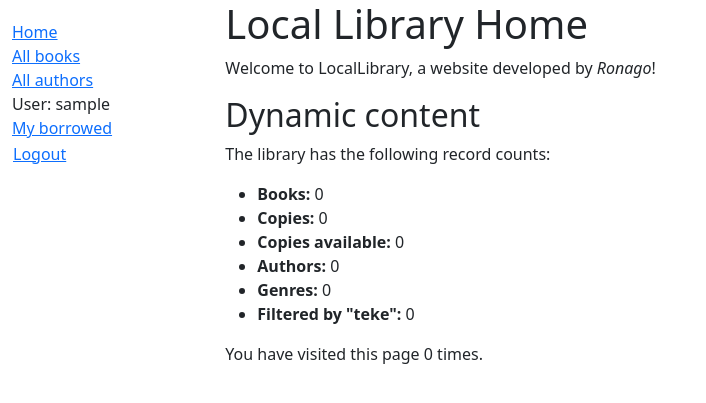
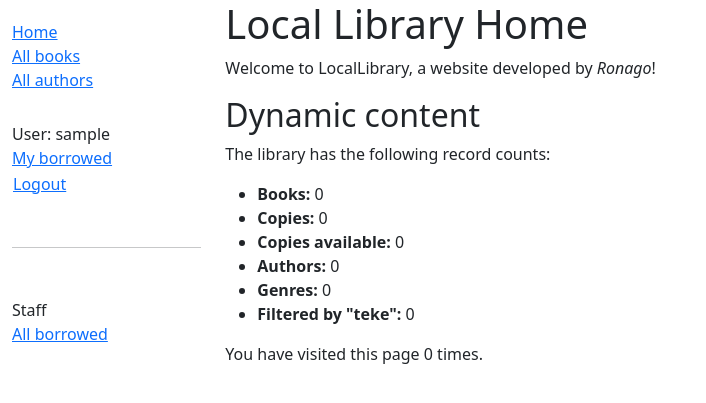
Before and after one commit to NotRonago/django_local_library, a Django app: page /catalog/ in a window 1280 px wide. Shown: the top 403 px of the page, without its empty margins (0-706 px from the left). Run offline with Django 5.2, Linux system fonts and the light colour scheme; the visitor is signed in with stand-in values (Sample User, id 1); data that the repository does not hold is empty.

Commit message:
Creating User authentication and Librarian permission

```diff
--- a/locallibrary/catalog/admin.py
+++ b/locallibrary/catalog/admin.py
@@ -18,7 +18,7 @@ class AuthorAdmin(admin.ModelAdmin):
 # @admin.register(BookInstace)
 class BookInstaceAdmin(admin.TabularInline):
     model = BookInstace
-    list_display = ['book', 'status', 'due_back', 'borrowe', 'id',]
+    list_display = ['book', 'status', 'due_back', 'borrower', 'id',]
     list_filter = ['status', 'due_back']
     extra = 0
 
--- a/locallibrary/catalog/models.py
+++ b/locallibrary/catalog/models.py
@@ -3,6 +3,7 @@ from django.urls import reverse
 from django.conf import settings
 from django.contrib.auth.models import User
 from datetime import date
+from django.contrib.auth.models import PermissionsMixin
 import uuid
 
 # Create your models here.
@@ -82,6 +83,7 @@ class BookInstace(models.Model):
 
     class Meta:
         ordering = ['due_back']
+        permissions = (('can_mark_returned', 'Set book as returned'),)
 
 class Author(models.Model):
     first_name = models.CharField(max_length= 100)
--- a/locallibrary/catalog/templates/catalog/base_generic.html
+++ b/locallibrary/catalog/templates/catalog/base_generic.html
@@ -24,9 +24,7 @@
               <li><a href="{% url 'books' %}">All books</a></li>
               <li><a href="{% url 'authors' %}">All authors</a></li>
               {% if user.is_authenticated %}
-
-
-                <li>User: {{ user.get_username }}</li>
+                <li style="margin-top: 30px;">User: {{ user.get_username }}</li>
                 <li><a href="{% url 'my-borrowed' %}">My borrowed</a></li>
                 <li>
                   <form id="logout-form" method="post" action="{% url 'logout' %}">
@@ -34,6 +32,11 @@
                     <button type="submit" class="btn btn-link">Logout</button>
                   </form>
                 </li>
+                <hr style="margin-top: 50px; margin-bottom: 50px;">
+                {% if perms.catalog.can_mark_returned %}
+                  <li>Staff</li>
+                  <li><a href="{% url 'all-borrowed' %}">All borrowed</a></li>
+                {% endif %}
               {% else %}
                 <li><a href="{% url 'login' %}?next={{ request.path }}">Login</a></li>
               {% endif %}
--- a/locallibrary/catalog/urls.py
+++ b/locallibrary/catalog/urls.py
@@ -8,4 +8,5 @@ urlpatterns = [
     path('authors/', views.AuthorListView.as_view(), name='authors'),
     path('author/<int:pk>', views.AuthorDetailView.as_view(), name='author-detail'),
     path('mybooks/', views.LoanedBooksByUserListView.as_view(), name='my-borrowed'),
+    path('borrowed/', views.BorrowedByUserListView.as_view(), name='all-borrowed'),
 ]
--- a/locallibrary/catalog/views.py
+++ b/locallibrary/catalog/views.py
@@ -2,7 +2,7 @@ from typing import Any
 from django.db.models.query import QuerySet
 from django.shortcuts import render
 from django.views import generic
-from django.contrib.auth.mixins import LoginRequiredMixin
+from django.contrib.auth.mixins import PermissionRequiredMixin,LoginRequiredMixin
 from .models import Book, BookInstace, Author, Genre
 
 # Create your views here.
@@ -62,3 +62,12 @@ class LoanedBooksByUserListView(LoginRequiredMixin, generic.ListView):
             .filter(status__exact = 'o')
             .order_by('due_back')
         )
+
+class BorrowedByUserListView(PermissionRequiredMixin, generic.ListView):
+    model = BookInstace
+    template_name = 'catalog/all_borrowed_books.html'
+    paginate_by = 3
+    permission_required = ('catalog/can_mark_returned')
+
+    def get_queryset(self):
+        return BookInstace.objects.filter(status__exact = 'o').order_by('due_back')
```
Also changed, not shown: locallibrary/catalog/templates/catalog/all_borrowed_books.html (added, +14 -0 lines), locallibrary/catalog/migrations/0005_alter_bookinstace_options.py (added).
